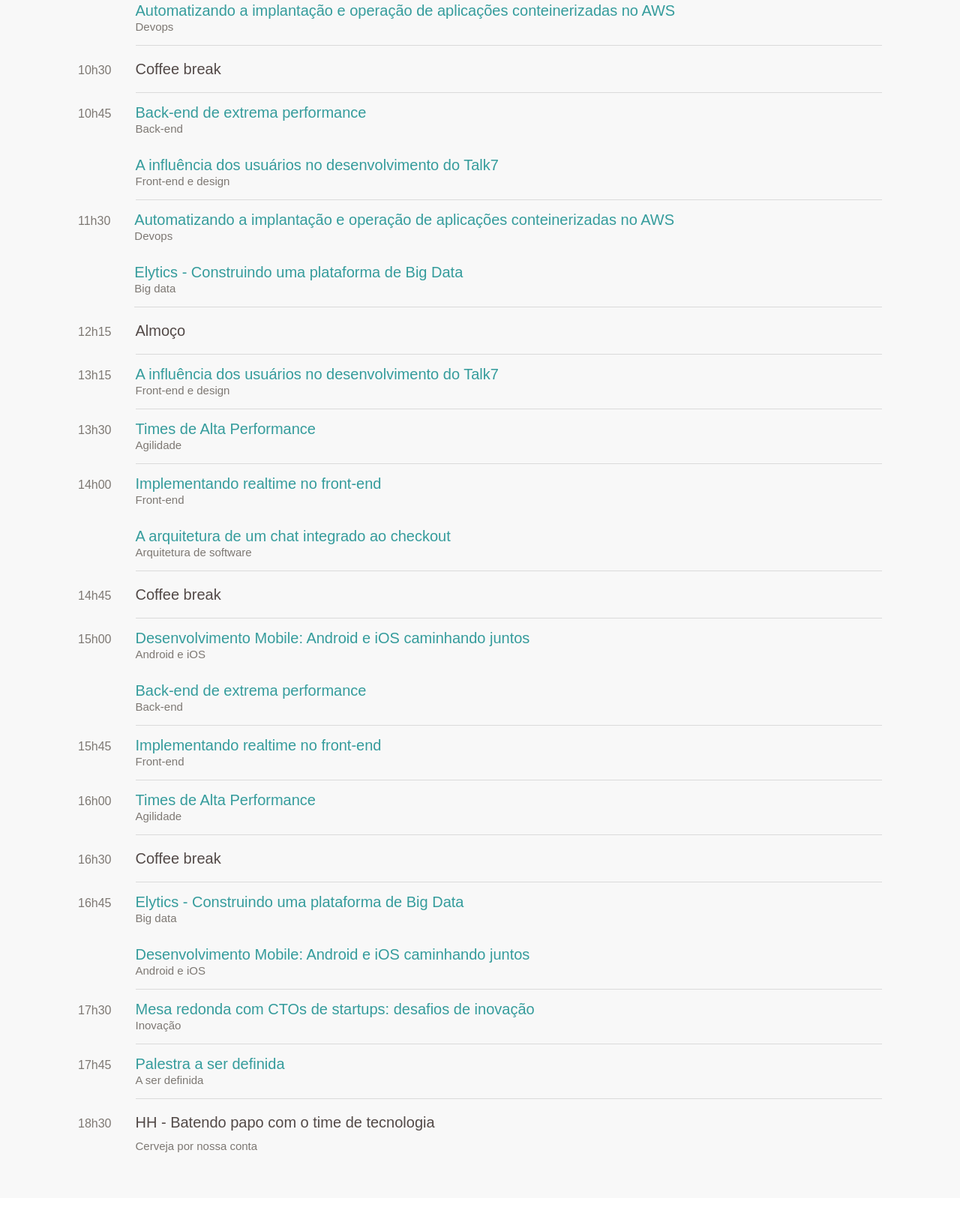
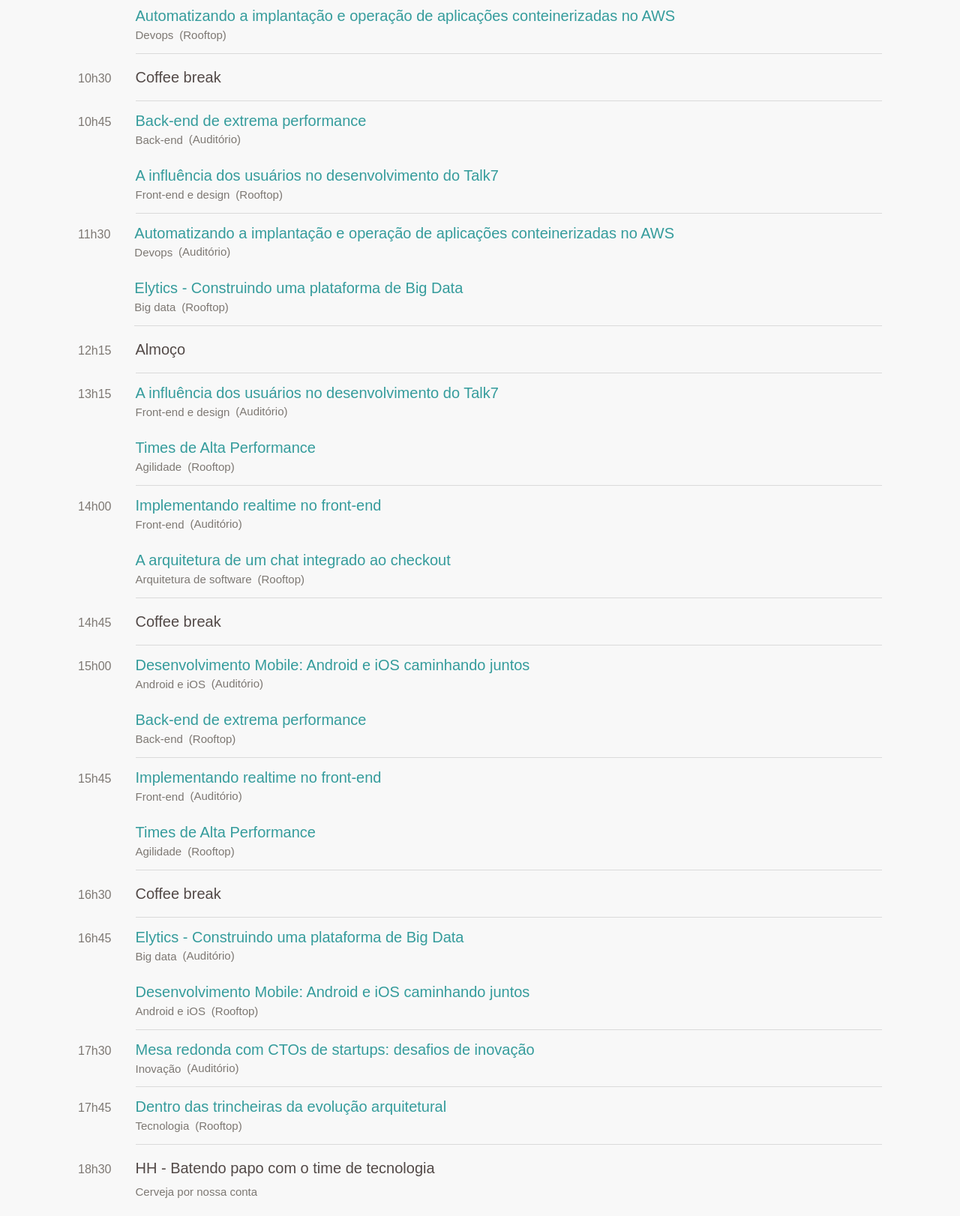
Before and after one commit to elo7/eventos-software-fora-de-serie, a website: page software-fora-de-serie/index.html in a window 1280 px wide. Shown: the part 1030-2652 px from the top of the page at 75% size. Drawn offline with Linux system fonts and the light colour scheme; a web font is replaced by a local one.

Commit message:
Colocando o local das palestras

```diff
--- a/estilos/home.css
+++ b/estilos/home.css
@@ -182,6 +182,20 @@
 	margin-bottom: 0;
 }
 
+.palestra .local {
+	display: inline-block;
+	font-size: 0.75em;
+}
+
+.palestra .local:before {
+	content: '(';
+	margin-left: 0.25em;
+}
+
+.palestra .local:after {
+	content: ')';
+}
+
 .nome {
 	color: #524947;
 }
--- a/software-fora-de-serie/index.html
+++ b/software-fora-de-serie/index.html
@@ -104,6 +104,7 @@
 								<meta itemprop='price' content='0'>
 								<meta itemprop='priceCurrency' content='BRL'>
 							</span>
+							<address class='local'>Auditório</address>
 						</div>
 						<section class='dialogo container' id='dialogo-keynote'>
 							<a href='#inicio' class='fechar'>
@@ -180,6 +181,7 @@
 								<meta itemprop='price' content='0'>
 								<meta itemprop='priceCurrency' content='BRL'>
 							</span>
+							<address class='local'>Auditório</address>
 						</div>
 						<section class='dialogo container' id='dialogo-arquitetura'>
 							<a href='#inicio' class='fechar'>
@@ -218,6 +220,7 @@
 								<meta itemprop='price' content='0'>
 								<meta itemprop='priceCurrency' content='BRL'>
 							</span>
+							<address class='local'>Rooftop</address>
 						</div>
 						<section class='dialogo container' id='dialogo-aws'>
 							<a href='#inicio' class='fechar'>
@@ -267,6 +270,7 @@
 								<meta itemprop='price' content='0'>
 								<meta itemprop='priceCurrency' content='BRL'>
 							</span>
+							<address class='local'>Auditório</address>
 						</div>
 						<section class='dialogo container' id='dialogo-performance'>
 							<a href='#inicio' class='fechar'>
@@ -308,6 +312,7 @@
 								<meta itemprop='price' content='0'>
 								<meta itemprop='priceCurrency' content='BRL'>
 							</span>
+							<address class='local'>Rooftop</address>
 						</div>
 						<section class='dialogo container' id='dialogo-ux'>
 							<a href='#inicio' class='fechar'>
@@ -363,6 +368,7 @@
 								<meta itemprop='price' content='0'>
 								<meta itemprop='priceCurrency' content='BRL'>
 							</span>
+							<address class='local'>Auditório</address>
 						</div>
 						<section class='dialogo container' id='dialogo-aws'>
 							<a href='#inicio' class='fechar'>
@@ -401,6 +407,7 @@
 								<meta itemprop='price' content='0'>
 								<meta itemprop='priceCurrency' content='BRL'>
 							</span>
+							<address class='local'>Rooftop</address>
 						</div>
 						<section class='dialogo container' id='dialogo-elytics'>
 							<a href='#inicio' class='fechar'>
@@ -465,6 +472,7 @@
 								<meta itemprop='price' content='0'>
 								<meta itemprop='priceCurrency' content='BRL'>
 							</span>
+							<address class='local'>Auditório</address>
 						</div>
 						<section class='dialogo container' id='dialogo-ux'>
 							<a href='#inicio' class='fechar'>
@@ -503,13 +511,8 @@
 							</ul>
 						</section>
 					</li>
-				</ul>
-			</li>
-			<li class='horario'>
-				<time datetime='2016-06-11 13:30' class='horario-inicio'>13h30</time>
-				<ul class='descricao'>
 					<li itemprop='subEvent' itemscope itemtype='http://schema.org/Event' class='palestra'>
-						<meta itemprop='startDate' content='2016-06-11 13:30'>
+						<meta itemprop='startDate' content='2016-06-11 13:15'>
 						<div>
 							<h3 class='nome' itemprop='name'>
 								<a href='#dialogo-times' itemprop='url'>Times de Alta Performance</a>
@@ -520,13 +523,14 @@
 								<meta itemprop='price' content='0'>
 								<meta itemprop='priceCurrency' content='BRL'>
 							</span>
+							<address class='local'>Rooftop</address>
 						</div>
 						<section class='dialogo container' id='dialogo-times'>
 							<a href='#inicio' class='fechar'>
 								<svg viewBox='0 0 24 24' style='pointer-events: none; display: block; width: 100%; height: 100%;' class='fechar-icone'><g><path d='M19 6.41L17.59 5 12 10.59 6.41 5 5 6.41 10.59 12 5 17.59 6.41 19 12 13.41 17.59 19 19 17.59 13.41 12z'></path></g></svg>
 							</a>
 							<h3 class='nome'>Times de Alta Performance</h3>
-							<time datetime='2016-06-11 13:30' class='horario-inicio'>13h30</time>
+							<time datetime='2016-06-11 13:15' class='horario-inicio'>13h15</time>
 							<p itemprop='description'>
 								Os desafios de crescer em mais de 10 vezes o tamanho dos times da engenharia mantendo a produtividade e um excelente ambiente de trabalho. Como montamos  times de alta performance pensando na constante evolução de cada um de seus integrantes e na constante evolução da empresa.
 							</p>
@@ -568,6 +572,7 @@
 								<meta itemprop='price' content='0'>
 								<meta itemprop='priceCurrency' content='BRL'>
 							</span>
+							<address class='local'>Auditório</address>
 						</div>
 						<section class='dialogo container' id='dialogo-front'>
 							<a href='#inicio' class='fechar'>
@@ -606,6 +611,7 @@
 								<meta itemprop='price' content='0'>
 								<meta itemprop='priceCurrency' content='BRL'>
 							</span>
+							<address class='local'>Rooftop</address>
 						</div>
 						<section class='dialogo container' id='dialogo-arquitetura'>
 							<a href='#inicio' class='fechar'>
@@ -655,6 +661,7 @@
 								<meta itemprop='price' content='0'>
 								<meta itemprop='priceCurrency' content='BRL'>
 							</span>
+							<address class='local'>Auditório</address>
 						</div>
 						<section class='dialogo container' id='dialogo-mobile'>
 							<a href='#inicio' class='fechar'>
@@ -705,6 +712,7 @@
 								<meta itemprop='price' content='0'>
 								<meta itemprop='priceCurrency' content='BRL'>
 							</span>
+							<address class='local'>Rooftop</address>
 						</div>
 						<section class='dialogo container' id='dialogo-performance'>
 							<a href='#inicio' class='fechar'>
@@ -751,6 +759,7 @@
 								<meta itemprop='price' content='0'>
 								<meta itemprop='priceCurrency' content='BRL'>
 							</span>
+							<address class='local'>Auditório</address>
 						</div>
 						<section class='dialogo container' id='dialogo-front'>
 							<a href='#inicio' class='fechar'>
@@ -777,13 +786,8 @@
 							</ul>
 						</section>
 					</li>
-				</ul>
-			</li>
-			<li class='horario'>
-				<time datetime='2016-06-11 16:00' class='horario-inicio'>16h00</time>
-				<ul class='descricao'>
 					<li itemprop='subEvent' itemscope itemtype='http://schema.org/Event' class='palestra'>
-						<meta itemprop='startDate' content='2016-06-11 16:00'>
+						<meta itemprop='startDate' content='2016-06-11 15:45'>
 						<div>
 							<h3 class='nome' itemprop='name'>
 								<a href='#dialogo-times' itemprop='url'>Times de Alta Performance</a>
@@ -794,13 +798,14 @@
 								<meta itemprop='price' content='0'>
 								<meta itemprop='priceCurrency' content='BRL'>
 							</span>
+							<address class='local'>Rooftop</address>
 						</div>
 						<section class='dialogo container' id='dialogo-times'>
 							<a href='#inicio' class='fechar'>
 								<svg viewBox='0 0 24 24' style='pointer-events: none; display: block; width: 100%; height: 100%;' class='fechar-icone'><g><path d='M19 6.41L17.59 5 12 10.59 6.41 5 5 6.41 10.59 12 5 17.59 6.41 19 12 13.41 17.59 19 19 17.59 13.41 12z'></path></g></svg>
 							</a>
 							<h3 class='nome'>Times de Alta Performance</h3>
-							<time datetime='2016-06-11 16:00' class='horario-inicio'>16h00</time>
+							<time datetime='2016-06-11 15:45' class='horario-inicio'>15h45</time>
 							<p itemprop='description'>
 								Os desafios de crescer em mais de 10 vezes o tamanho dos times da engenharia mantendo a produtividade e um excelente ambiente de trabalho. Como montamos  times de alta performance pensando na constante evolução de cada um de seus integrantes e na constante evolução da empresa.
 							</p>
@@ -848,6 +853,7 @@
 								<meta itemprop='price' content='0'>
 								<meta itemprop='priceCurrency' content='BRL'>
 							</span>
+							<address class='local'>Auditório</address>
 						</div>
 						<section class='dialogo container' id='dialogo-elytics'>
 							<a href='#inicio' class='fechar'>
@@ -901,6 +907,7 @@
 								<meta itemprop='price' content='0'>
 								<meta itemprop='priceCurrency' content='BRL'>
 							</span>
+							<address class='local'>Rooftop</address>
 						</div>
 						<section class='dialogo container' id='dialogo-mobile'>
 							<a href='#inicio' class='fechar'>
@@ -956,6 +963,7 @@
 								<meta itemprop='price' content='0'>
 								<meta itemprop='priceCurrency' content='BRL'>
 							</span>
+							<address class='local'>Auditório</address>
 						</div>
 						<section class='dialogo container' id='dialogo-ctos'>
 							<a href='#inicio' class='fechar'>
@@ -1036,35 +1044,36 @@
 						<meta itemprop='startDate' content='2016-06-11 17:45'>
 						<div>
 							<h3 class='nome'>
-								<a href='#dialogo-tbd' itemprop='url'>Palestra a ser definida</a>
+								<a href='#dialogo-tbd' itemprop='url'>Dentro das trincheiras da evolução arquitetural</a>
 							</h3>
 							<span class='area' itemprop='offers' itemscope itemtype='http://schema.org/Offer'>
-								A ser definida
+								Tecnologia
 								<meta itemprop='description' content='FREE'>
 								<meta itemprop='price' content='0'>
 								<meta itemprop='priceCurrency' content='BRL'>
 							</span>
+							<address class='local'>Rooftop</address>
 						</div>
 						<section class='dialogo container' id='dialogo-tbd'>
 							<a href='#inicio' class='fechar'>
 								<svg viewBox='0 0 24 24' style='pointer-events: none; display: block; width: 100%; height: 100%;' class='fechar-icone'><g><path d='M19 6.41L17.59 5 12 10.59 6.41 5 5 6.41 10.59 12 5 17.59 6.41 19 12 13.41 17.59 19 19 17.59 13.41 12z'></path></g></svg>
 							</a>
-							<h3 class='nome'>Palestra a ser definida</h3>
+							<h3 class='nome'>Dentro das trincheiras da evolução arquitetural</h3>
 							<time datetime='2016-06-11 17:45' class='horario-inicio'>17h45</time>
 							<p itemprop='description'>
-								Palestra a ser definida
+								Uma discussão aberta com os desenvolvedores do Elo7. Focando na evolução da arquitetura java dentro dos múltiplos sistemas do Elo7
 							</p>
 							<ul class='palestrantes'>
 								<li class='palestrante' itemprop='performer' itemscope itemtype='http://schema.org/Person'>
 									<figure>
-										<img src='#' height=68 width=68 alt='Palestrante a ser definido' class='foto' itemprop='image'>
+										<img src='/imagens/palestrantes/Alexandre.jpg' height=68 width=68 alt='Alexandre Gama' class='foto' itemprop='image'>
 										<figcaption class='dados'>
-											<h4 class='nome' itemprop='name'>Palestrante a ser definido</h4>
-											<span>Palestrante a ser definido</span>
+											<h4 class='nome' itemprop='name'>Alexandre Gama</h4>
+											<span>Tecnologia</span>
 										</figcaption>
 									</figure>
 									<p itemprop='description'>
-										Palestrante a ser definido
+										Engenheiro de Software no Elo7 e Instrutor na Caelum. Trabalhou em diversas empresas de grande porte, como Bolsa de Valores, Metrô, BicBando e Marisa mas se rendeu aos desafios do mundo das Startups. Gosta de uma boa discussão sobre boas práticas, sistemas críticos, DevOps e projetos open source.
 									</p>
 								</li>
 							</ul>
```
